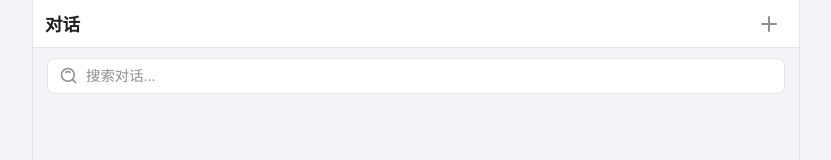
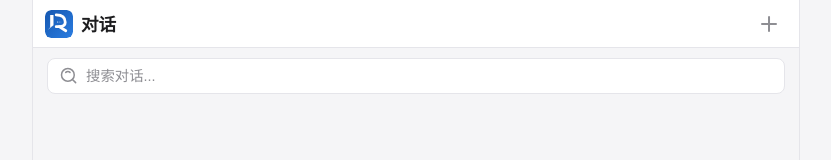
Before and after one commit to MortusCc/RoleChat, a plain HTML site: page index.html in a window 1280 px wide. Shown: the top 160 px of the page, without its empty margins (224-1055 px from the left). Drawn offline with Linux system fonts and the light colour scheme.

Commit message:
网页添加favicon(.ico+apple-touch-icon)；四页面顶部栏左侧嵌入app图标

```diff
--- a/css/style.css
+++ b/css/style.css
@@ -81,6 +81,13 @@ body {
   top: 0;
   z-index: 10;
   gap: 8px;
+}
+
+.app-logo {
+  width: 28px;
+  height: 28px;
+  border-radius: 6px;
+  flex-shrink: 0;
 }
 
 .top-bar h1 {
--- a/index.html
+++ b/index.html
@@ -4,6 +4,8 @@
   <meta charset="UTF-8">
   <meta name="viewport" content="width=device-width, initial-scale=1.0, maximum-scale=1.0, user-scalable=no">
   <title>RoleChat - AI 角色扮演</title>
+  <link rel="icon" type="image/x-icon" href="assets/icons/rolechat-icon.ico">
+  <link rel="apple-touch-icon" href="assets/icons/png/rolechat-icon@2x.png">
   <link rel="stylesheet" href="css/style.css">
 </head>
 <body>
@@ -13,6 +15,7 @@
     <!-- ========== 对话列表页 ========== -->
     <section id="page-chat-list" class="page">
       <header class="top-bar">
+        <img class="app-logo" src="assets/icons/rolechat-icon.svg" alt="RC">
         <h1>对话</h1>
         <button id="btn-new-chat" class="icon-btn" title="新建对话">
           <svg class="icon" viewBox="0 0 48 48" fill="none"><path d="M24.0605 10L24.0239 38" stroke="currentColor" stroke-width="4" stroke-linecap="round" stroke-linejoin="round"/><path d="M10 24L38 24" stroke="currentColor" stroke-width="4" stroke-linecap="round" stroke-linejoin="round"/></svg>
@@ -55,6 +58,7 @@
     <!-- ========== 角色管理页 ========== -->
     <section id="page-role-manage" class="page hidden">
       <header class="top-bar">
+        <img class="app-logo" src="assets/icons/rolechat-icon.svg" alt="RC">
         <h1>角色</h1>
         <button id="btn-new-role" class="icon-btn" title="新建角色">
           <svg class="icon" viewBox="0 0 48 48" fill="none"><path d="M24.0605 10L24.0239 38" stroke="currentColor" stroke-width="4" stroke-linecap="round" stroke-linejoin="round"/><path d="M10 24L38 24" stroke="currentColor" stroke-width="4" stroke-linecap="round" stroke-linejoin="round"/></svg>
@@ -108,6 +112,7 @@
     <!-- ========== 发现页 ========== -->
     <section id="page-discover" class="page hidden">
       <header class="top-bar">
+        <img class="app-logo" src="assets/icons/rolechat-icon.svg" alt="RC">
         <h1>发现</h1>
       </header>
       <div id="discover-container" class="list-container">
@@ -118,6 +123,7 @@
     <!-- ========== 我的页 ========== -->
     <section id="page-profile" class="page hidden">
       <header class="top-bar">
+        <img class="app-logo" src="assets/icons/rolechat-icon.svg" alt="RC">
         <h1>我的</h1>
       </header>
       <div class="list-container">
```
Also changed, not shown: assets/icons/png/rolechat-icon@2x.png, assets/icons/rolechat-icon.ico (added).
